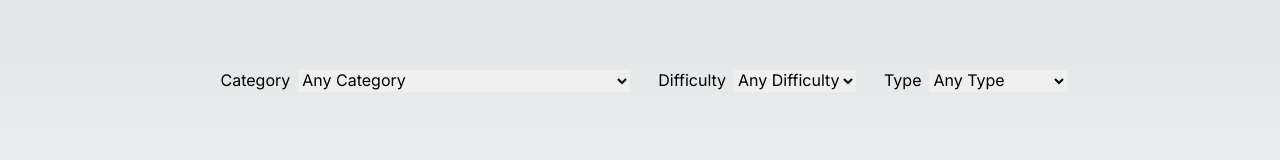
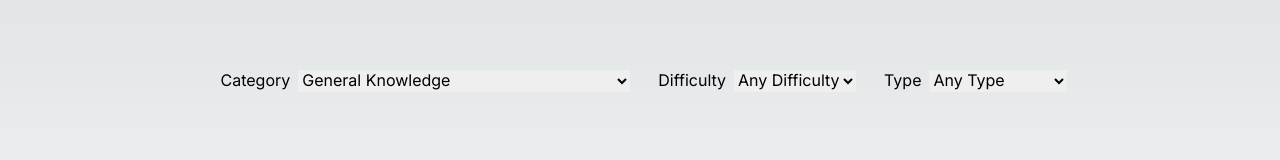
Before and after one commit to MattGomb/opentrivia-app, a Next.js app: page / in a window 1280 px wide. Shown: the part 236-396 px from the top of the page. Built offline with nearby package versions, Linux system fonts and the light colour scheme; no server answers.

Commit message:
Add context to select component

```diff
--- a/src/components/Select.tsx
+++ b/src/components/Select.tsx
@@ -1,13 +1,20 @@
+import { useSearchContext } from "@/context/Context";
 import React from "react";
 
 const Select = () => {
+  // Put here the context logic for the three variables
+  // Create onChange events for the three select elements to update the context0
+  const { category, defineCategory } = useSearchContext();
+  const { difficulty, defineDifficulty } = useSearchContext();
+  const { type, defineType } = useSearchContext();
+
   return (
     <>
       <h1>Put together the quiz you would like to solve!</h1>
       <div className="flex my-4 gap-5">
         <div>
           <label htmlFor="category" className="p-2">Category</label>
-          <select name="category" id="category">
+          <select name="category" id="category" value={category} onChange={(e) => defineCategory(+e.target.value)}>
             <option value="any" selected>Any Category</option>
             <option value="9">General Knowledge</option>
             <option value="10">Entertainment: Books</option>
@@ -37,7 +44,7 @@ const Select = () => {
         </div>
         <div>
           <label htmlFor="difficulty" className="p-2">Difficulty</label>
-          <select name="difficulty" id="difficulty">
+          <select name="difficulty" id="difficulty" value={difficulty} onChange={(e) => defineDifficulty(e.target.value)}>
             <option value="any" selected>Any Difficulty</option>
             <option value="easy">Easy</option>
             <option value="medium">Medium</option>
@@ -46,7 +53,7 @@ const Select = () => {
         </div>
         <div>
           <label htmlFor="type" className="p-2">Type</label>
-          <select name="type" id="type">
+          <select name="type" id="type" value={type} onChange={(e) => defineType(e.target.value)}>
             <option value="any" selected>Any Type</option>
             <option value="multiple">Multiple Choice</option>
             <option value="boolean">True / False</option>
```
